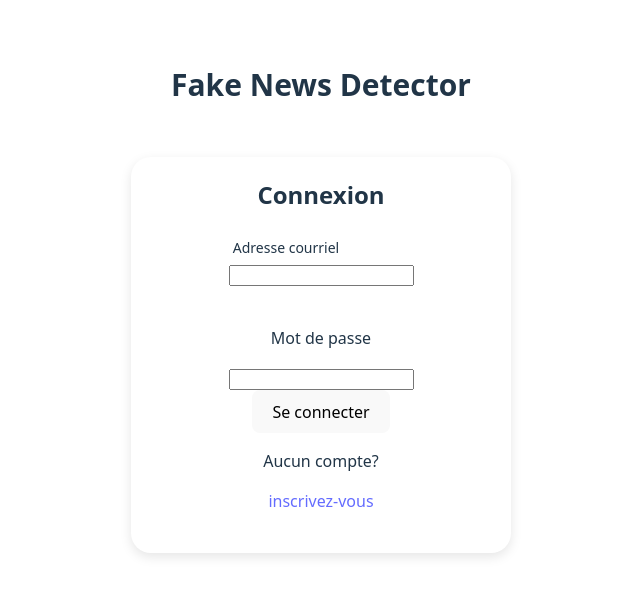
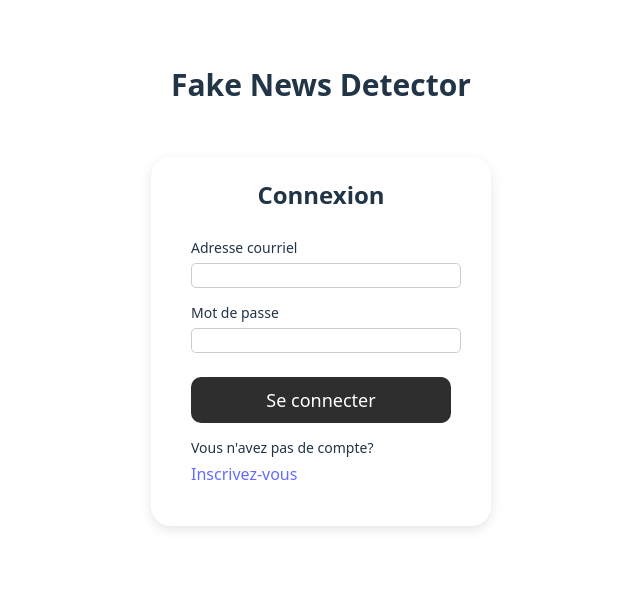
Before and after one commit to Soglo3006/ai_fake_news_detector_2, a React (Vite) app in the folder frontend/: page /login in a window 1280 px wide. Shown: the top 596 px of the page, without its empty margins (319-959 px from the left). Built offline with nearby package versions, Linux system fonts and the light colour scheme.

Commit message:
Page Login done

```diff
--- a/frontend/src/Login.css
+++ b/frontend/src/Login.css
@@ -13,7 +13,7 @@
   padding: 0px 40px 40px 40px;
   border-radius: 20px;
   box-shadow: 0 4px 12px rgba(0, 0, 0, 0.1);
-  width: 300px;
+  width: 260px;
   text-align: center;
   margin-top: 50px;
 }
@@ -23,8 +23,44 @@
   padding-top: 20px;
 }
 
-.Tab-connexion-form-underline p {
+.Tab-connexion-form-underline-mail p {
     font-size: 14px;
     margin-bottom: 4px;
-    margin-right: 70px;
+    text-align: left;
 }
+
+.Tab-connexion-form-underline-mot-passe p {
+    font-size: 14px;
+    margin-bottom: 4px;
+    text-align: left;
+}
+
+.input-mail,
+.input-mot-passe {
+    padding: 4px;
+    border-radius: 5px;
+    border: 1px solid #ccc;
+    width: 100%;
+}
+
+.form-register{
+    text-align: left;
+}
+
+.form-register p{
+    font-size: 14px;
+    margin-bottom: 4px;
+}
+
+.button-connecter{
+    background-color: #2e2e2e;
+    color: white;
+    border: none;
+    font-size: 18px;
+    border-radius: 10px;
+    width: 100%;
+}
+
+.button-connecter:hover{
+    background-color: #4e4e4e;
+}
--- a/frontend/src/Login.jsx
+++ b/frontend/src/Login.jsx
@@ -12,7 +12,7 @@ function Login() {
             <h2>Fake News Detector</h2>
             <div className="Tab-connexion-form">
                 <h3>Connexion</h3>
-                <div className="Tab-connexion-form-underline">
+                <div className="Tab-connexion-form-underline-mail">
                 <p>Adresse courriel</p>
                 <input
                 type="email"
@@ -22,7 +22,7 @@ function Login() {
                 onChange={(e) => SetEmail(e.target.value)}
                 ></input>
                 </div>
-                <br></br>
+                <div className="Tab-connexion-form-underline-mot-passe">
                 <p>Mot de passe</p>
                 <input
                 type="password"
@@ -30,12 +30,16 @@ function Login() {
                 className="input-mot-passe"
                 value={password}
                 onChange={(e) => SetPassword(e.target.value)}
-                ></input><br></br>
+                ></input>
+                </div>
+                <br></br>
                 <button className="button-connecter">
                     Se connecter
                 </button><br></br>
-                <p>Aucun compte?</p>
-                <Link to="/inscrire">inscrivez-vous</Link>
+                <div className="form-register">
+                <p>Vous n'avez pas de compte?</p>
+                <Link to="/inscrire">Inscrivez-vous</Link>
+                </div>
             </div>
         </div>
     );
```
